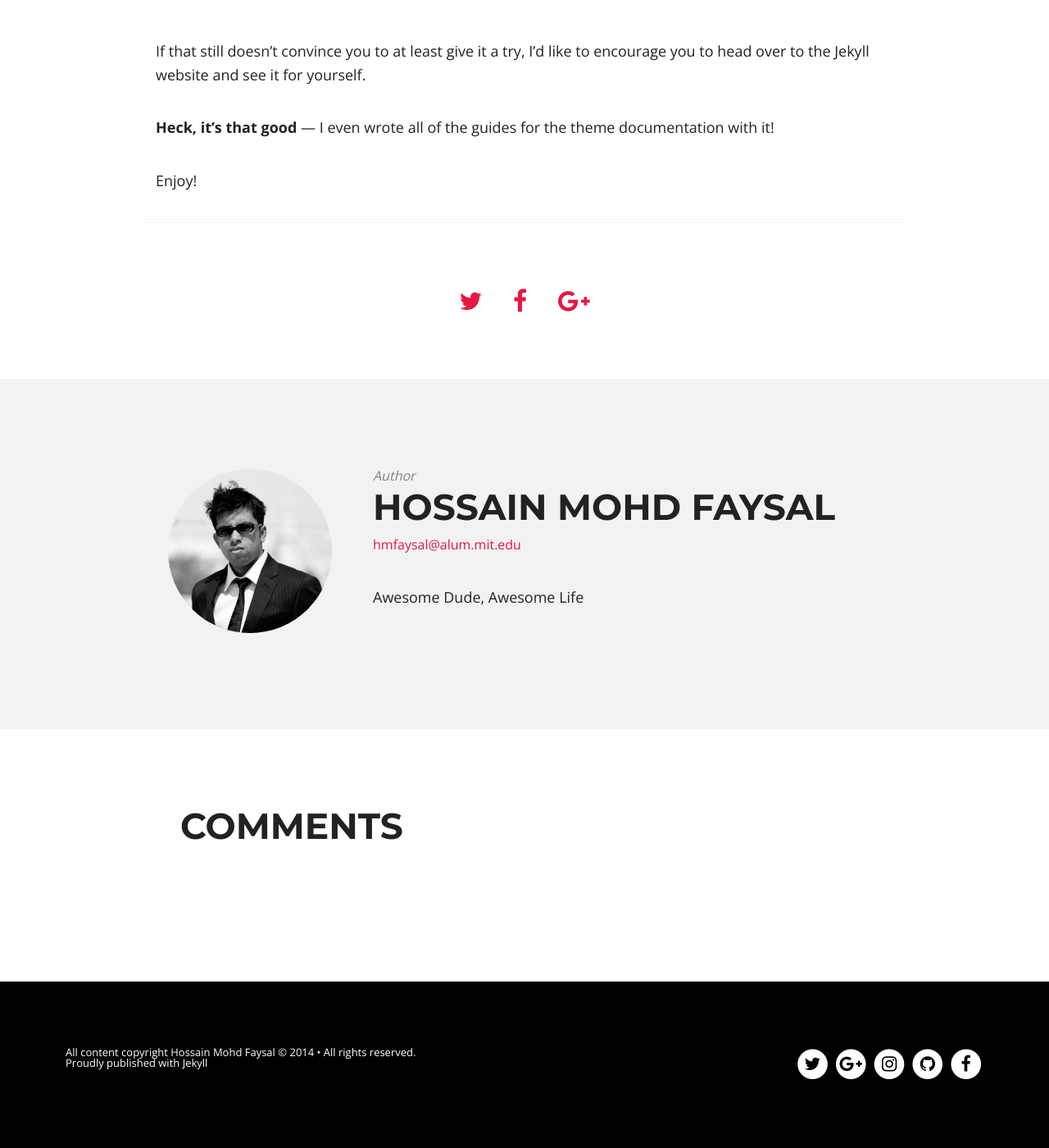
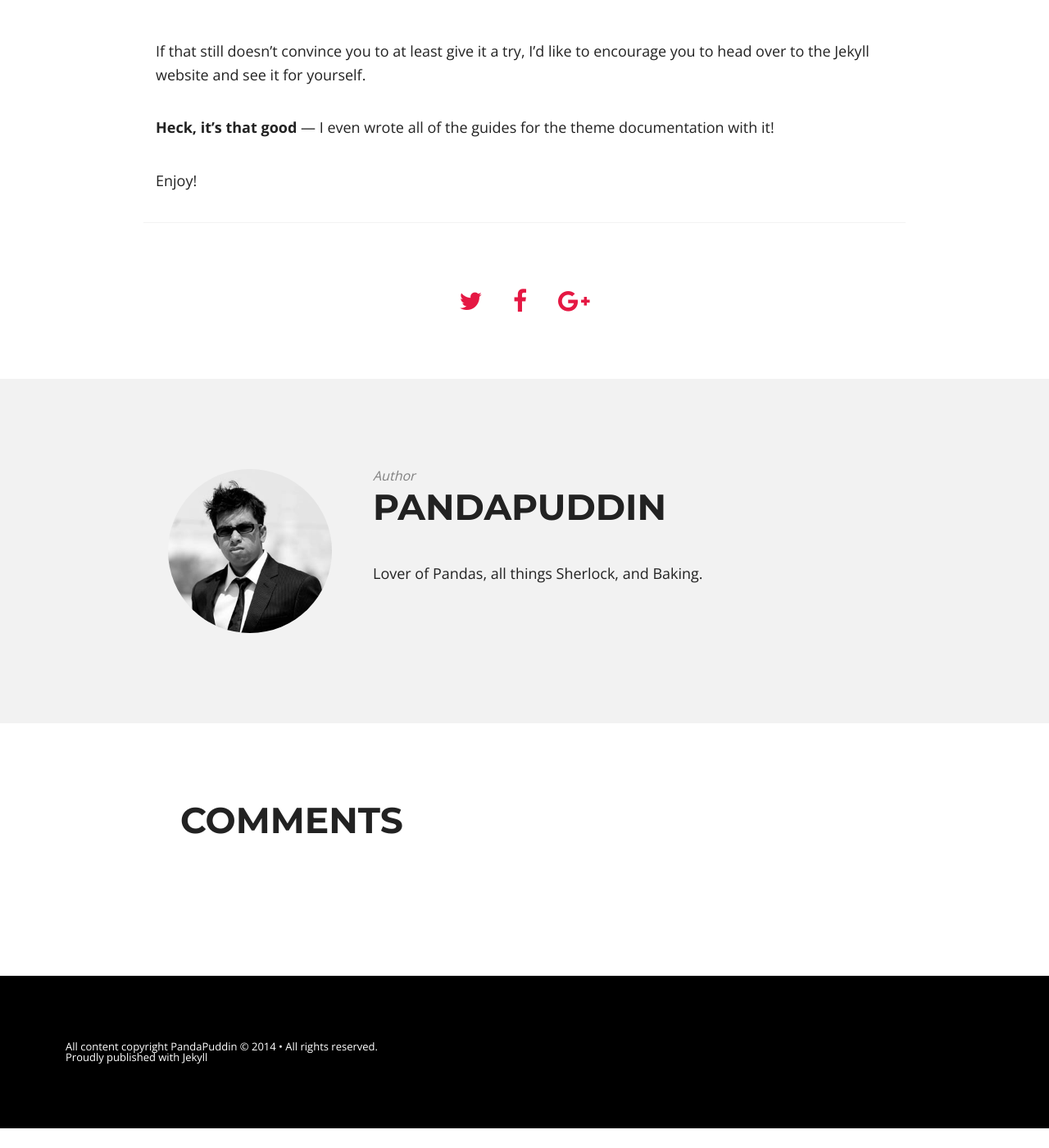
Before and after one commit to PandaPuddin/PandaPuddin.github.io, a Jekyll site: the page built from _posts/2014-07-23-why-jekyll.md, in a window 1280 px wide and 1400 px high, scrolled down 1288 px. Shown: the whole window at 82% size. Built offline with Jekyll 4.4.1, drawn with Linux system fonts in a browser that asks for light colours; nearby versions of some CDN libraries; comment, search, counter and statistics services are not loaded; after the commit the page ends 2664 px from its top, so only the background shows below that; some of the changed text lies outside the part shown.

Commit message:
Updated the _config.yml

```diff
--- a/_config.yml
+++ b/_config.yml
@@ -1,4 +1,4 @@
-title:            Notepad
+title:            "Panda's Place"
 description:      "Blogging is fun"
 logo:             logo.png
 disqus_shortname: hmfaysal
@@ -11,21 +11,21 @@
 
 # Owner/author information
 owner:
-  name:           Hossain Mohd Faysal
+  name:           PandaPuddin
   avatar:         hmfaysal.jpg
-  email:          hmfaysal@alum.mit.edu
+  email:
   # Use the coder's toolbox at http://coderstoolbox.net/string/#!encoding=xml&action=encode&charset=us_ascii to encode your description into XML string
-  description:    Awesome Dude, Awesome Life
+  description:    Lover of Pandas, all things Sherlock, and Baking.
   # Social networking links used in footer. Update and remove as you like.
-  twitter:        hmfaysal
-  facebook:       hmfaysal
-  github:         hmfaysal
-  instagram:      hmfaysal
+  twitter:
+  facebook:
+  github:
+  instagram:
   # For Google Authorship https://plus.google.com/authorship
-  google_plus:    https://plus.google.com/u/0/102602916593522619858
+  google_plus:
 
 # Analytics and webmaster tools stuff goes here
-google_analytics:   UA-39365944-7
+google_analytics:
 google_verify:
 # https://ssl.bing.com/webmaster/configure/verify/ownership Option 2 content= goes here
 bing_verify:
@@ -45,7 +45,7 @@
     url: /about
 
 # http://en.wikipedia.org/wiki/List_of_tz_database_time_zones
-timezone:    Asia/Dhaka
+timezone:    America/Los_Angeles
 future:      true
 highlighter: pygments
 markdown:    kramdown
```
